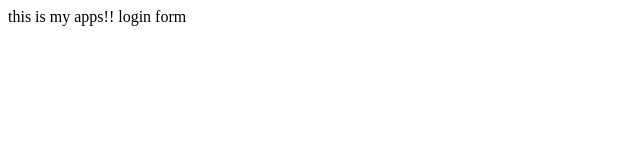
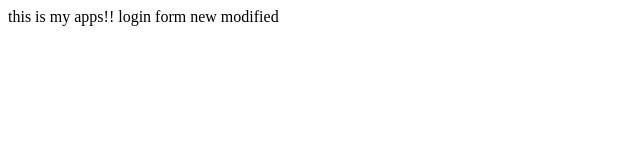
Before and after one commit to danial-ad/myappsample, a plain HTML site: page index.html in a window 1280 px wide. Shown: the whole page, without its empty margins (0-640 px from the left). Drawn offline with Linux system fonts and the light colour scheme.

Commit message:
change index.html

```diff
--- a/index.html
+++ b/index.html
@@ -8,5 +8,6 @@
 <body>
     this is my apps!!
     login form
+    new modified
 </body>
 </html>
```
